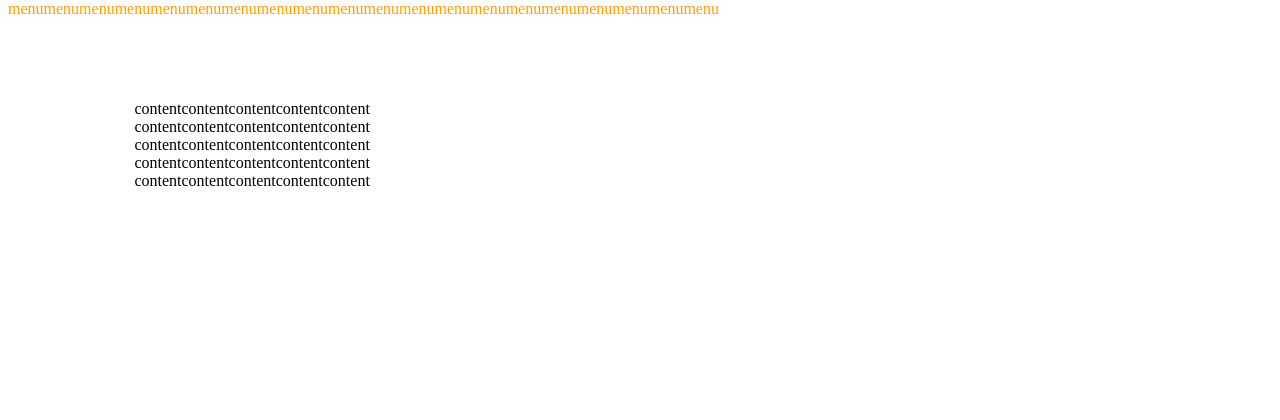
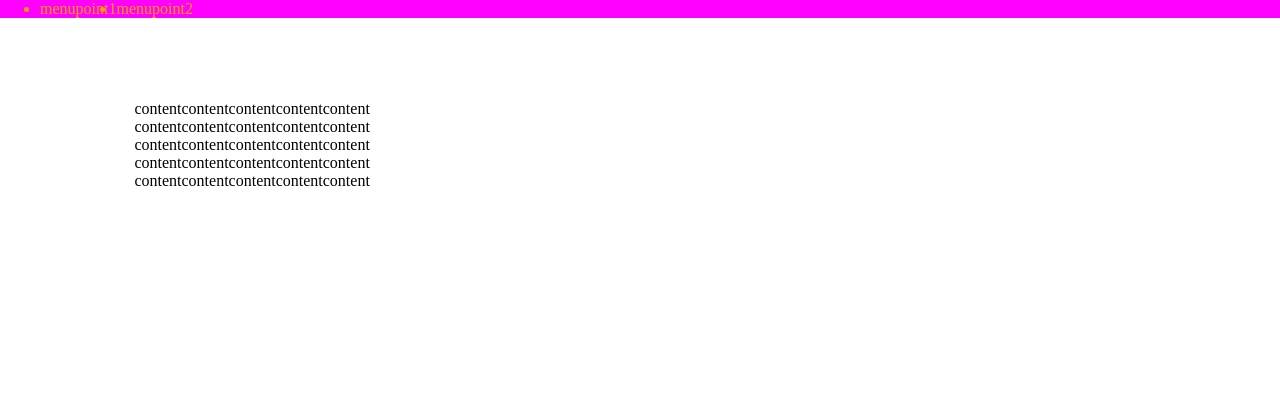
Before and after one commit to SupraLP/School-Material-management, a PHP site: page / in a window 1280 px wide. Shown: the top 420 px of the page. Run offline with PHP 8.4, Linux system fonts and the light colour scheme.

Commit message:
added html Menu and transported css to menu.css

```diff
--- a/index.html
+++ b/index.html
@@ -8,9 +8,18 @@
 		<title>
 			MAIN page
 		</title>
-		<div id="menu" >
-			menumenumenumenumenumenumenumenumenumenumenumenumenumenumenumenumenumenumenumenu<br>
-		</div>
+		<ul id="menu" >
+			<li id="menu" >
+				<a id="menu" >
+					menupoint1
+				</a>
+			</li>
+			<li id="menu" >
+				<a id="menu" >
+					menupoint2
+				</a>
+			</li>
+		</ul>
 	</head>
 	<body>
 		<div id="main" >
--- a/styles/main.css
+++ b/styles/main.css
@@ -1,10 +1,3 @@
-#menu {
-	position: fixed;
-	top: 0px;
-	height: auto;
-	width: 100%;
-	color: #FF9F00;
-}
 #main {
 	margin-top: 100px;
 	margin-left: 10%;
--- a/styles/menu.css
+++ b/styles/menu.css
@@ -1,7 +1,16 @@
 ul#menu {
+	background-color: #ff00ff;
+	margin: 0px;
+	position: fixed;
+	top: 0px;
+	left: 0px;
+	right: 0px;
+	height: auto;
+	color: #FF9F00;
 }
 
 li#menu {
+	float: left;
 }
 
 li a#menu, .dropbtn {
```
